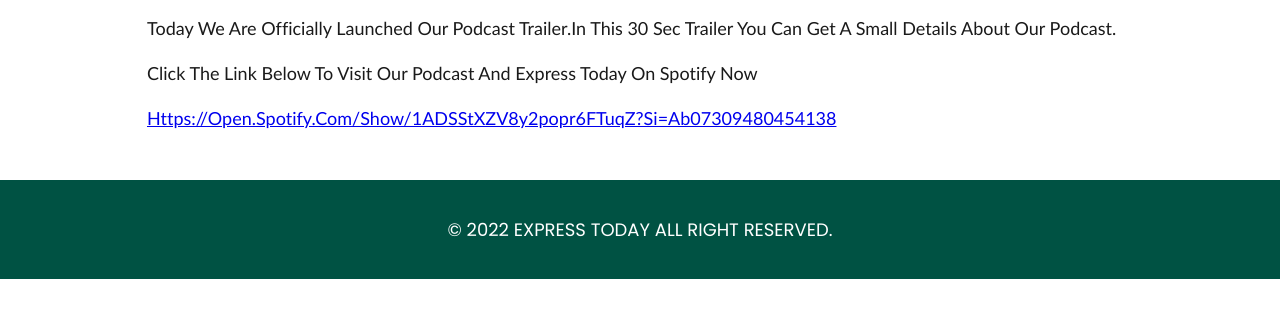
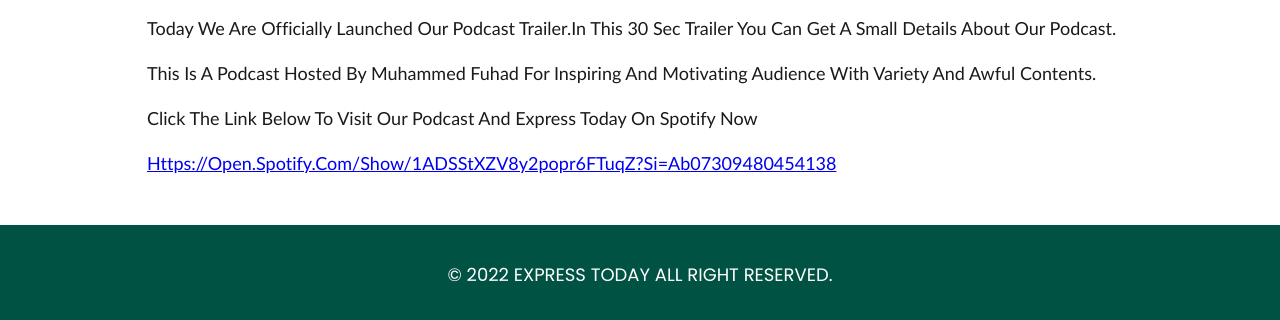
Before and after one commit to Muhammed-Fuhad/expresstoday, an Eleventy site: page src/blog/2022-05-07-express-today-podcast-trailer-launched.md in a window 1280 px wide. Shown: the part 1087-1407 px from the top of the page. Before the commit the page ends 1366 px from the top, so only its background shows below. Built offline with nearby package versions, Linux system fonts and the light colour scheme; Eleventy itself is replaced by a stand-in of ours; files that its build step writes are made by us from their sources.

Commit message:
Update blog “2022-05-07-express-today-podcast-trailer-launched”

```diff
--- a/src/blog/2022-05-07-express-today-podcast-trailer-launched.md
+++ b/src/blog/2022-05-07-express-today-podcast-trailer-launched.md
@@ -11,6 +11,8 @@ imagealt: Express Today
 ---
 Today We Are Officially Launched Our Podcast Trailer.In This 30 sec Trailer You Can Get A Small Details about our podcast.
 
+This Is A Podcast Hosted By Muhammed Fuhad For Inspiring and motivating audience with variety and awful contents.
+
 click the link below to visit our podcast  and express today on spotify now
 
 <https://open.spotify.com/show/1ADSStXZV8y2popr6FTuqZ?si=ab07309480454138>
```
